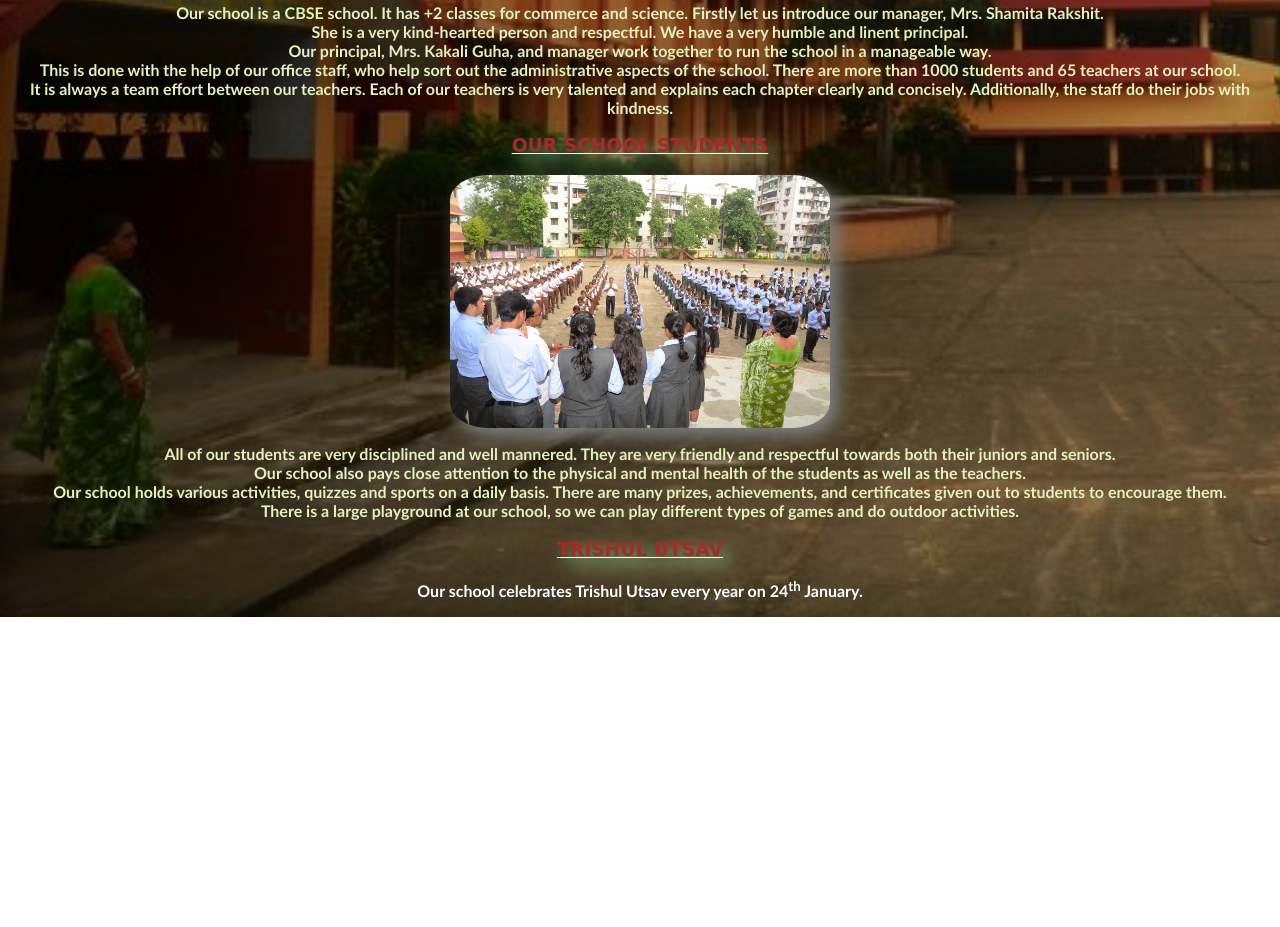
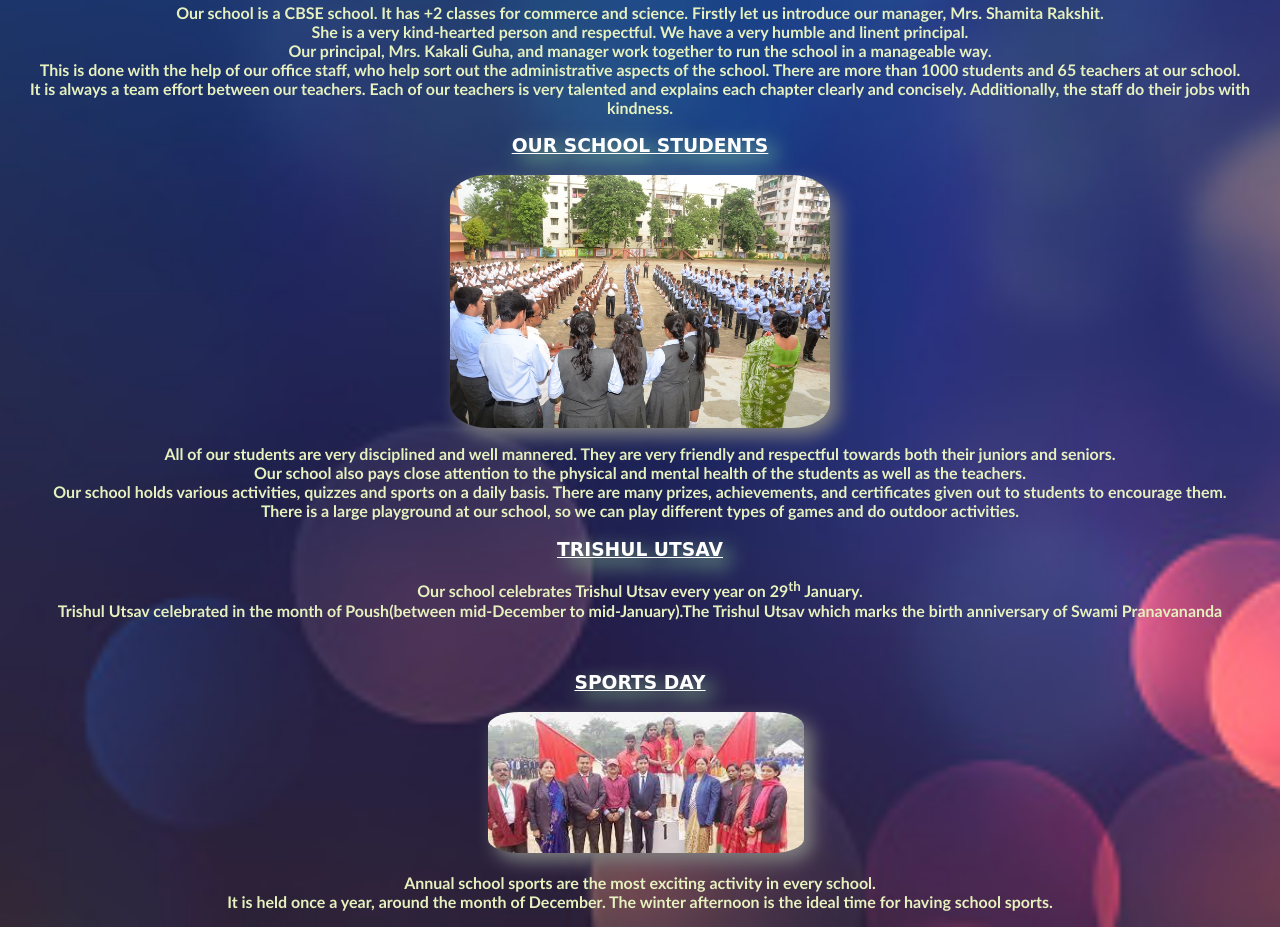
Before and after one commit to DeepakGitHub050/School, a plain HTML site: page index.html in a window 1280 px wide. Shown: the part 698-1625 px from the top of the page. Before the commit the page ends 1315 px from the top, so only its background shows below. Drawn offline with Linux system fonts and the light colour scheme.

Commit message:
images added

```diff
--- a/index.css
+++ b/index.css
@@ -9,7 +9,7 @@
 
 }
 body{
-    background: url(./images/BSS.jpg);
+    background: url(./images/istockphoto-1182650732-170667a.jpg);
     background-repeat: no-repeat;
     background-size: cover;
 }
@@ -18,7 +18,7 @@ h1{
     font-family: sans-serif;
 }
 h3{
-    color: brown;
+    color: white;
     font-family: cursive;
 }
 p{
@@ -77,4 +77,15 @@ img{
 #tri{
     font-weight: bold;
     font-family: 'Trebuchet MS', 'Lucida Sans Unicode', 'Lucida Grande', 'Lucida Sans', Arial, sans-serif;
+    color: rgb(230, 241, 190);
 }
+#sport{
+    font-weight: bold;
+    font-family: 'Trebuchet MS', 'Lucida Sans Unicode', 'Lucida Grande', 'Lucida Sans', Arial, sans-serif;
+    color: rgb(230, 241, 190);
+}
+#sp{
+    position: relative;
+    left: 38%;
+    width: 25%;
+}
--- a/index.html
+++ b/index.html
@@ -25,7 +25,13 @@
     <u><h3 align="center">OUR SCHOOL STUDENTS</h3></u>
     <img src="./images/B S S Pranav Children World-Prayer-View1.jpg" alt="" id="stu" align="center">
         <P id="st" align="center">All of our students are very disciplined and well mannered. They are very friendly and respectful towards both their juniors and seniors. <br>Our school also pays close attention to the physical and mental health of the students as well as the teachers. <br>Our school holds various activities, quizzes and sports on a daily basis. There are many prizes, achievements, and certificates given out to students to encourage them. <br>There is a large playground at our school, so we can play different types of games and do outdoor activities.</P>
+        <!--TRISHUL UTSAV-->
         <U><H3 align="CENTER">TRISHUL UTSAV</H3></U>
-        <p align="center" id="tri">Our school celebrates Trishul Utsav every year on 24<sup>th</sup> January.</p>
+        <p align="center" id="tri">Our school celebrates Trishul Utsav every year on 29<sup>th</sup> January.<br>Trishul Utsav celebrated in the month of Poush(between mid-December to mid-January).The Trishul Utsav which marks the birth anniversary of Swami Pranavananda</p>
+        <br>
+        <!--SPORTS DAY-->
+        <u><h3 align="center">SPORTS DAY</h3></u>
+        <img src="/images/download.jpg" alt="" id="sp">
+        <p align="center" id="sport">Annual school sports are the most exciting activity in every school.<br> It is held once a year, around the month of December. The winter afternoon is the ideal time for having school sports.</p>
 </body>
 </html>
```
Also changed, not shown: images/download.jpg (added), images/istockphoto-1182650732-170667a.jpg (added).
